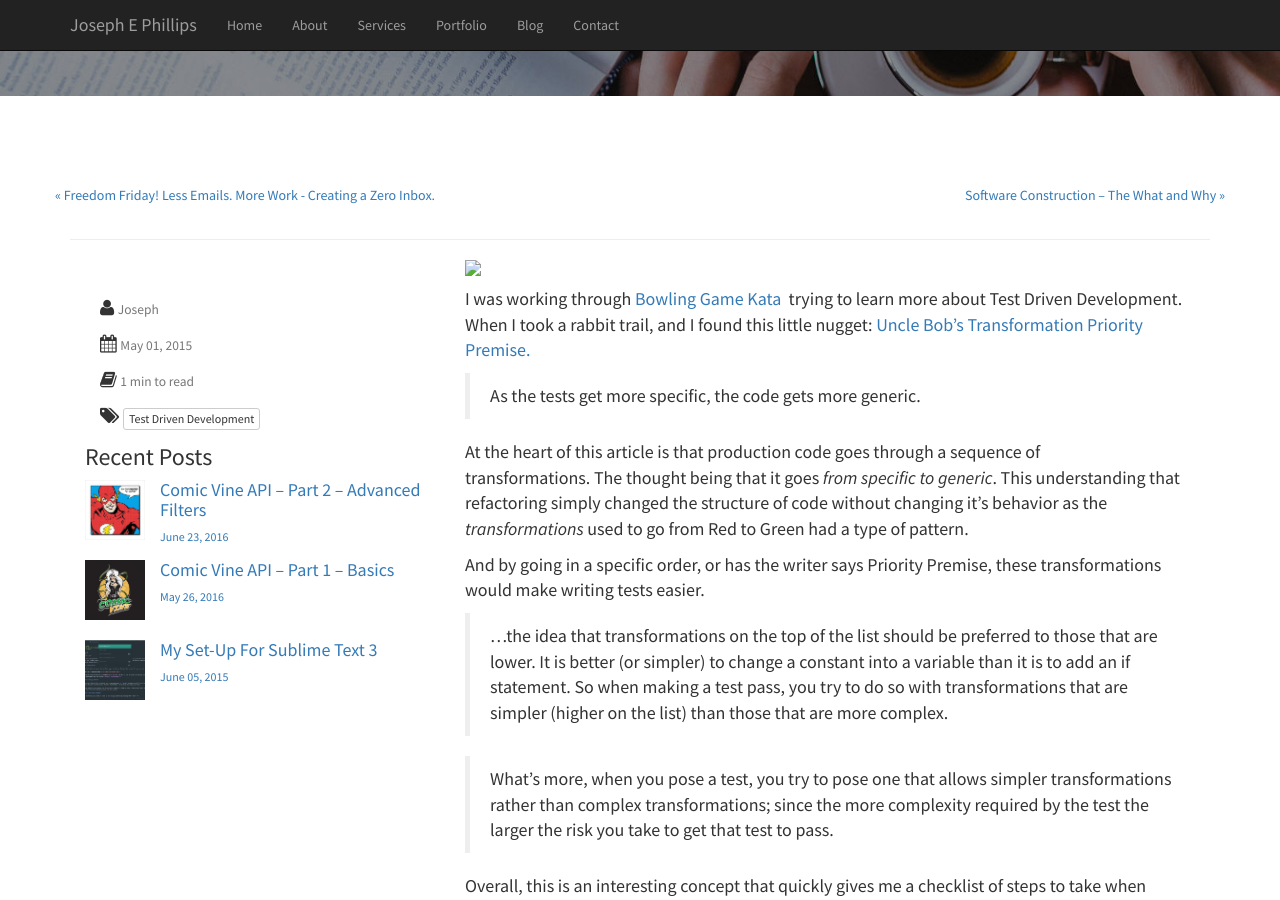
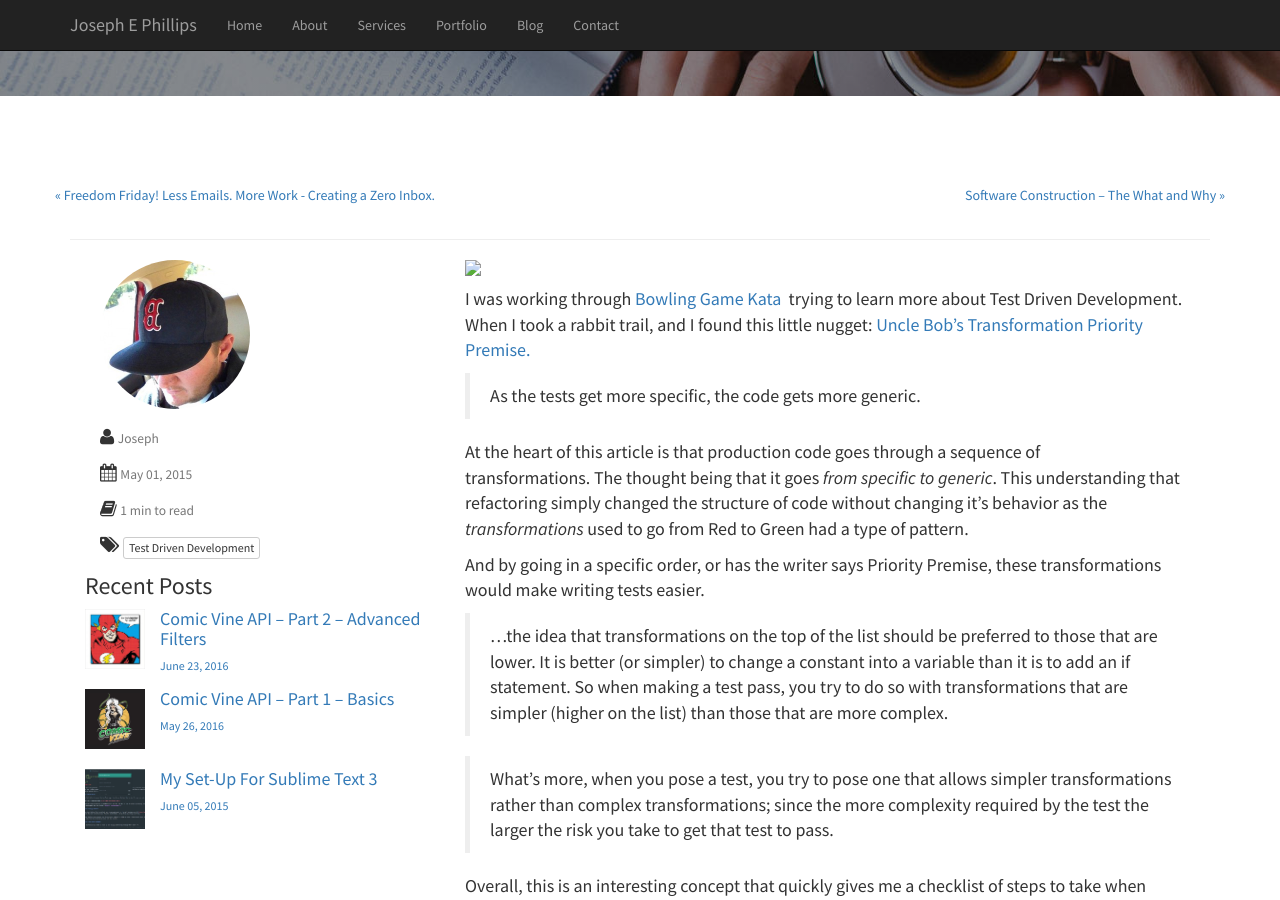
Before and after one commit to 2joephillips/2joephillips.github.io, a Jekyll site: the page built from _posts/2015-05-01-tdd-priority-premise.md, in a window 1280 px wide and 900 px high, scrolled down 304 px. Built offline with Jekyll 4.4.1, drawn with Linux system fonts in a browser that asks for light colours; nearby versions of some CDN libraries.

Commit message:
add img to post img

```diff
--- a/_includes/post-info.html
+++ b/_includes/post-info.html
@@ -1,5 +1,5 @@
 <div class="col-sm-12 col-xs-6">
-    <img src="/img/face_me2.jpg" class="img-circle" alt="" />
+    <img src="/assets/img/face_me2.jpg" class="img-circle" alt="" />
 </div>
 <div class="col-sm-12 col-xs-6">
     <div class="postabout">
```
